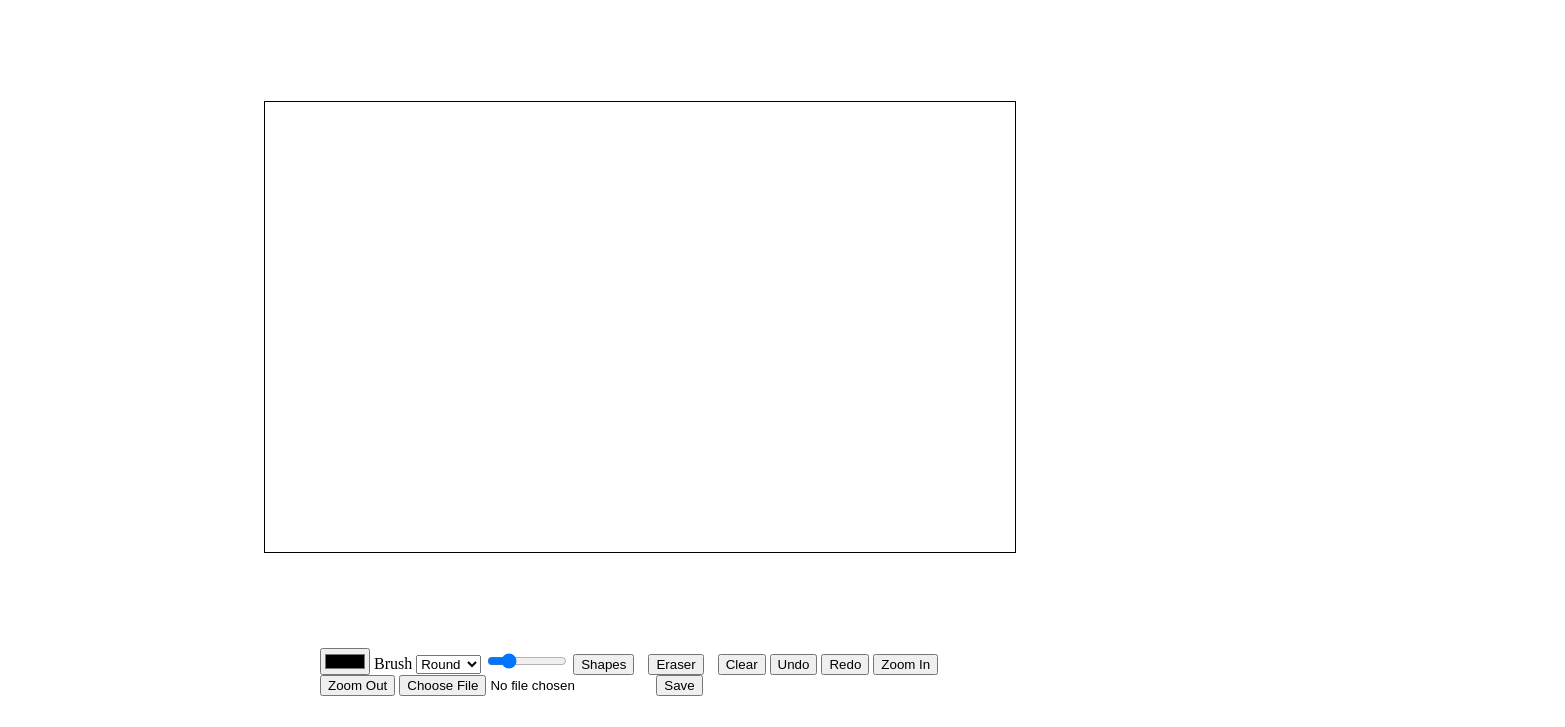
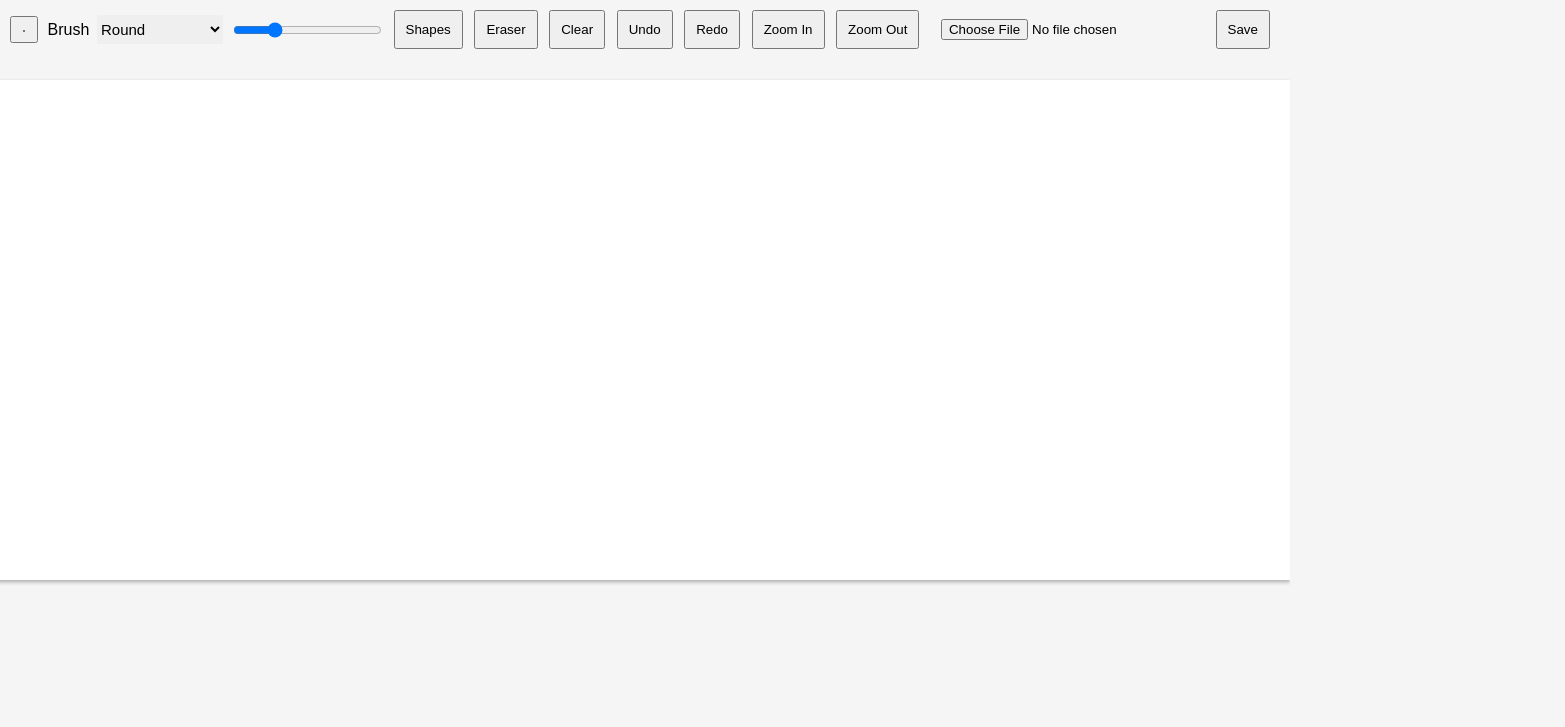
Before and after one commit to kelvinguchu/Drawing-and-sketching-application, a plain HTML site: page index.html in a window 1280 px wide. Shown: the part 73-800 px from the top of the page, 1565 px wide, since content can reach past the window. Drawn offline with Linux system fonts and the light colour scheme; a web font is replaced by a local one.

Commit message:
css file

```diff
--- a/style.css
+++ b/style.css
@@ -1,33 +1,107 @@
-#canvas-container {
-  border: 1px solid #000;
-  width: 750px;
-  height: 450px;
-  position: absolute;
-  top: 50%;
-  left: 50%;
-  transform: translate(-50%, -50%);
+/* Import font */
+@font-face {
+  font-family: 'mexican';
+  src: url('./TACOBOX_.TTF');
 }
 
-#canvas {
-  cursor: crosshair;
+/* Use Google Font 'Poppins' */
+@import url('https://fonts.googleapis.com/css2?family=Poppins');
+
+/* General styling */
+body {
+  font-family: 'Poppins', sans-serif;
+  background-color: rgb(245, 245, 245);
 }
 
-#controls {
-  position: absolute;
-  top: calc(90% + 1px); /* Adjust the value as needed for the desired spacing */
-  left: 50%;
-  transform: translateX(-50%);
+/* Flexbox center utility class */
+.flexbox-center {
+  display: flex;
+  justify-content: center;
 }
 
-#color-picker {
-  width: 50px;
+/* Navbar styling */
+#navbar {
+  display: flex;
+  justify-content: center;
 }
 
-#brush-size {
-  width: 80px;
+/* Title styling with custom font */
+#title {
+  font-family: 'mexican', sans-serif;
+  font-size: 30px; /* Add a margin at the top to push it down */
+  z-index: 1000;
+  margin-top: 10px;
 }
 
-#eraser,
-#clear {
-  margin-left: 10px;
+.flex-direction-column {
+  flex-direction: column;
 }
+
+#app-container {
+  display: flex;
+  flex-direction: column;
+  align-items: center;
+  justify-content: center;
+}
+
+/* Controls container styling */
+#controls {
+  display: flex;
+  justify-content: space-between;
+  align-items: center;
+  flex-direction: row;
+  width: 100%;
+  padding: 10px 0;
+}
+
+/* Canvas container styling with box shadow */
+#canvas-container {
+  box-shadow: 0 2px 4px rgba(0, 0, 0, 0.3);
+  width: 1300px;
+  height: 500px;
+  position: relative;
+  overflow: hidden;
+  margin-top: 20px; /* Add some margin to space it from controls */
+}
+
+/* Canvas styling */
+#canvas {
+  background-color: white;
+  cursor: crosshair;
+  transition: transform 0.3s;
+  position: absolute;
+  top: 0;
+  left: 0;
+}
+
+/* General control item styling */
+.control-item {
+  width: 100%;
+  margin-bottom: 10px;
+}
+
+/* Styling for buttons and inputs */
+button,
+input {
+  margin-bottom: 10px;
+  width: 100%;
+  padding: 10px 0;
+}
+
+#controls button,
+#controls input {
+  padding: 10px 10px;
+    width: auto; /* Remove the fixed 100% width */
+    margin: 0 2px;
+    font-family: 'Poppins', sans-serif;
+}
+
+select {
+  width: 10%;
+  padding: 5px 0;
+  border: none;
+  outline: none;
+  box-sizing: border-box;
+  font-size: 15px;
+  font-family: 'Poppins', sans-serif;
+}
```
